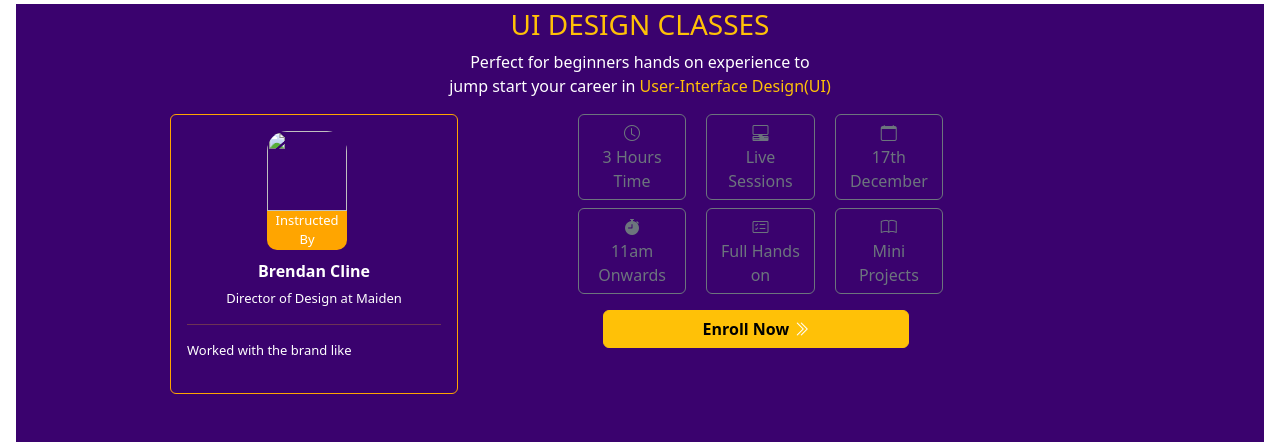
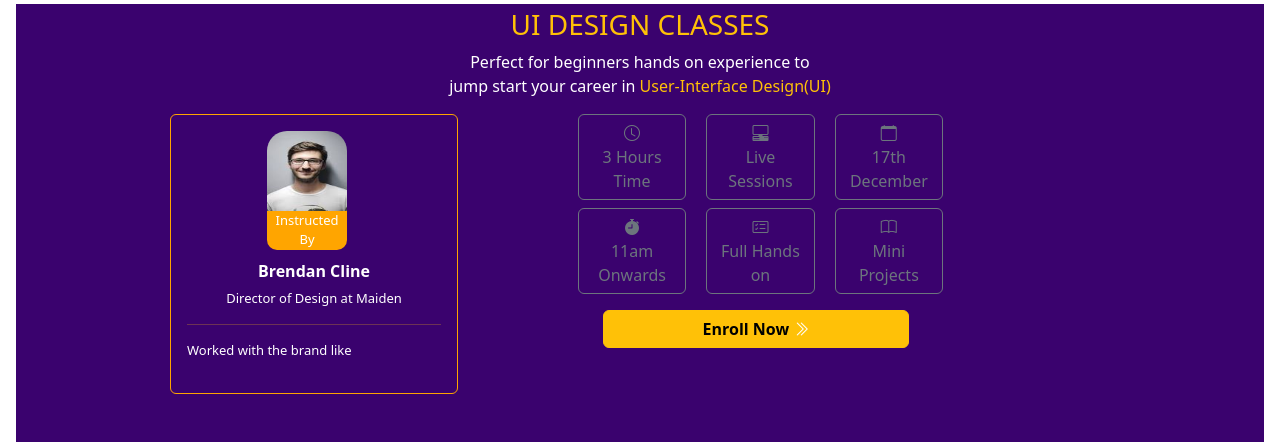
Before and after one commit to Aquibshaikh313/Portfolio, a website: page index.html in a window 1280 px wide. Shown: the top 442 px of the page. Drawn offline with nearby package versions, Linux system fonts and the light colour scheme.

Commit message:
Update index.html

```diff
--- a/index.html
+++ b/index.html
@@ -89,7 +89,7 @@
         <div class="d-flex">
             <div class="card d-flex" style="width: 18rem;">
                 <div class="card-body">
-                    <img src=".\public\Images\person.png" class="pic">
+                    <img src="./person.png" class="pic">
                     <p class="instruct text-white text-center">Instructed By</p>
                     <h6 class="card-subtitle mb-2 text-white text-center"><b>Brendan Cline</b> </h6>
                     <p class=" new card-text text-center">Director of Design at Maiden</p>
```
